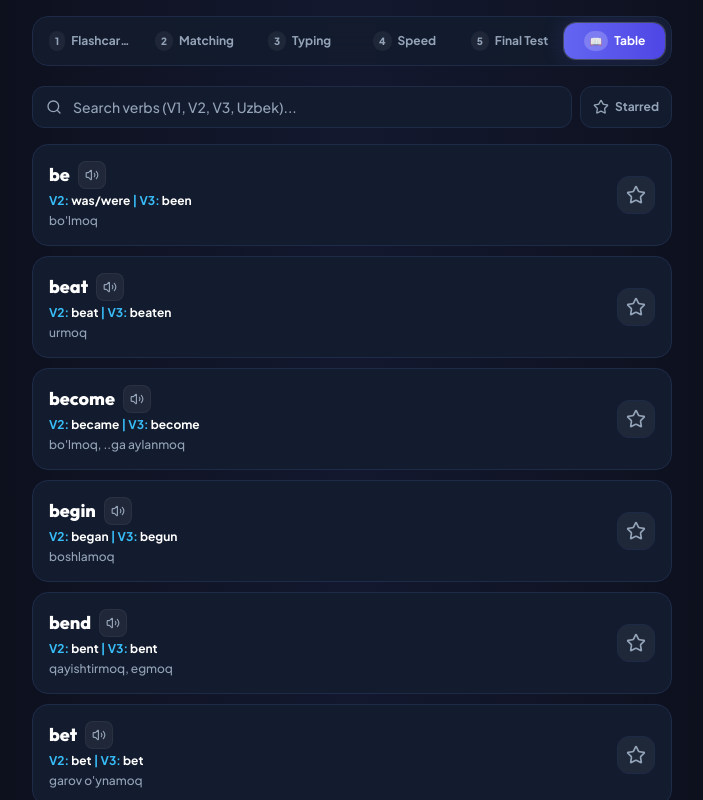
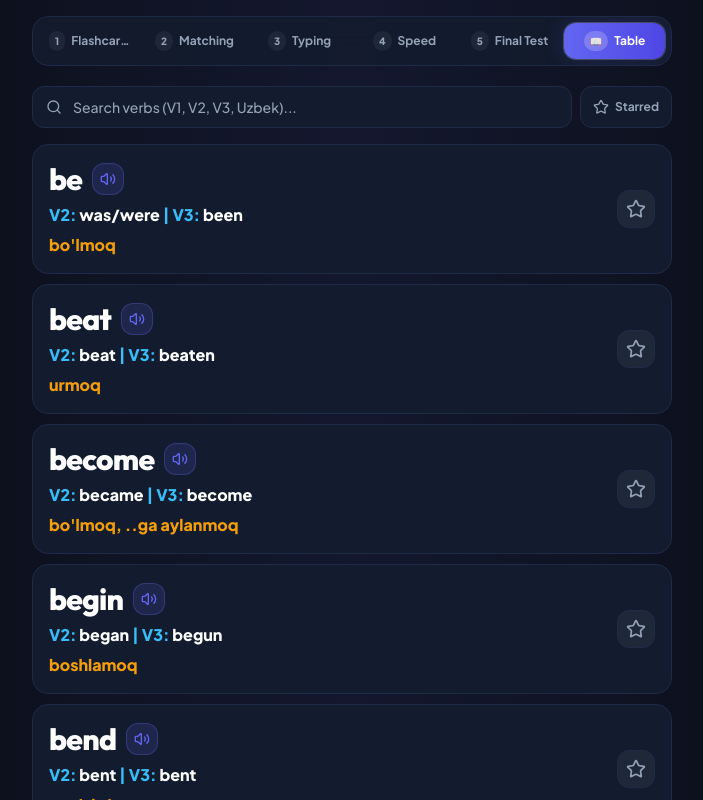
Before and after one commit to shohruzisroilov/irregular-verbs-game, a Next.js app: page / in a window 1280 px wide. Both pictures are taken after a click on the button "Table". Shown: the top 800 px of the page, without its empty margins (288-991 px from the left). Built offline with nearby package versions, Linux system fonts and the light colour scheme.

Commit message:
Enlarge verb forms V1, V2, V3 and Uzbek translations across all learning modes

```diff
--- a/src/components/DictionaryMode.tsx
+++ b/src/components/DictionaryMode.tsx
@@ -74,23 +74,23 @@ export const DictionaryMode: React.FC<DictionaryModeProps> = ({ verbs, starred,
                 key={verb.id}
                 className="bg-dark-card border border-dark-border hover:border-brand-primary/40 rounded-2xl p-4 flex items-center justify-between gap-3 transition-all"
               >
-                <div className="flex flex-col gap-1">
-                  <div className="flex items-center gap-2">
-                    <span className="font-heading font-extrabold text-lg text-white">
+                <div className="flex flex-col gap-1.5">
+                  <div className="flex items-center gap-2.5">
+                    <span className="font-heading font-black text-2xl sm:text-3xl text-white tracking-tight">
                       {verb.v1}
                     </span>
                     <button
                       onClick={() => sound.speak(`${verb.v1}, ${verb.v2}, ${verb.v3}`)}
-                      className="w-7 h-7 rounded-lg bg-white/5 hover:bg-brand-primary hover:text-white border border-white/5 flex items-center justify-center text-dark-muted transition-all"
+                      className="w-8 h-8 rounded-xl bg-brand-primary/15 hover:bg-brand-primary hover:text-white border border-brand-primary/30 flex items-center justify-center text-brand-primary transition-all shrink-0"
                       title="Listen pronunciation"
                     >
-                      <Volume2 className="w-3.5 h-3.5" />
+                      <Volume2 className="w-4 h-4" />
                     </button>
                   </div>
-                  <div className="text-xs font-bold text-brand-accent">
-                    V2: <span className="text-white">{verb.v2}</span> | V3: <span className="text-white">{verb.v3}</span>
+                  <div className="text-sm sm:text-base font-extrabold text-brand-accent">
+                    V2: <span className="text-white font-black">{verb.v2}</span> | V3: <span className="text-white font-black">{verb.v3}</span>
                   </div>
-                  <div className="text-xs font-medium text-dark-muted">
+                  <div className="text-sm sm:text-base font-extrabold text-brand-amber">
                     {verb.uz}
                   </div>
                 </div>
--- a/src/components/MatchingMode.tsx
+++ b/src/components/MatchingMode.tsx
@@ -113,7 +113,7 @@ export const MatchingMode: React.FC<MatchingModeProps> = ({ verbs, onComplete })
             <button
               key={card.id}
               onClick={() => handleCardClick(card)}
-              className={`min-h-[70px] sm:min-h-[85px] p-2.5 sm:p-3 rounded-2xl border font-sans font-extrabold text-xs sm:text-sm whitespace-pre-line flex items-center justify-center text-center transition-all duration-200 active:scale-95 ${style}`}
+              className={`min-h-[72px] sm:min-h-[85px] p-2.5 sm:p-3 rounded-2xl border font-sans font-black text-sm sm:text-base whitespace-pre-line flex items-center justify-center text-center transition-all duration-200 active:scale-95 ${style}`}
             >
               {card.text}
             </button>
--- a/src/components/QuizMode.tsx
+++ b/src/components/QuizMode.tsx
@@ -210,13 +210,13 @@ export const QuizMode: React.FC<QuizModeProps> = ({ verbs, onCompleteTest }) =>
 
       {/* Target Word Prompt */}
       <div className="text-center py-3 flex flex-col items-center justify-center bg-black/20 border border-white/5 rounded-2xl p-4">
-        <span className="text-[11px] font-bold text-dark-muted uppercase tracking-wider mb-1">
+        <span className="text-xs font-bold text-dark-muted uppercase tracking-wider mb-1">
           {question.questionTitle}
         </span>
-        <h2 className="font-heading font-extrabold text-4xl text-white tracking-tight mb-0.5">
+        <h2 className="font-heading font-black text-4xl sm:text-5xl text-white tracking-tight mb-0.5">
           {question.targetWord}
         </h2>
-        <p className="text-xs text-dark-muted font-medium">
+        <p className="text-sm font-extrabold text-brand-amber">
           {question.subtext}
         </p>
       </div>
@@ -243,7 +243,7 @@ export const QuizMode: React.FC<QuizModeProps> = ({ verbs, onCompleteTest }) =>
               key={idx}
               disabled={isAnswered}
               onClick={() => handleSelectOption(option)}
-              className={`p-3.5 rounded-xl border font-sans text-base font-bold transition-all flex items-center justify-between active:scale-[0.98] ${btnStyle}`}
+              className={`p-3.5 rounded-xl border font-sans text-lg sm:text-xl font-black transition-all flex items-center justify-between active:scale-[0.98] ${btnStyle}`}
             >
               <span>{option}</span>
               {isAnswered && isCorrect && <Check className="w-5 h-5 text-brand-emerald" />}
--- a/src/components/SpeedMode.tsx
+++ b/src/components/SpeedMode.tsx
@@ -147,10 +147,10 @@ export const SpeedMode: React.FC<SpeedModeProps> = ({ verbs, onComplete }) => {
         question && (
           <div className="bg-dark-card border border-dark-border rounded-3xl p-6 flex flex-col gap-6 shadow-card">
             <div className="text-center py-4">
-              <h2 className="font-heading font-extrabold text-4xl text-white tracking-tight">
+              <h2 className="font-heading font-black text-5xl text-white tracking-tight">
                 {question.targetWord}
               </h2>
-              <p className="text-xs text-dark-muted font-medium mt-1">
+              <p className="text-sm font-extrabold text-brand-amber mt-1.5">
                 {question.subtext}
               </p>
             </div>
@@ -160,7 +160,7 @@ export const SpeedMode: React.FC<SpeedModeProps> = ({ verbs, onComplete }) => {
                 <button
                   key={idx}
                   onClick={() => handleSelectOption(opt)}
-                  className="p-4 rounded-2xl bg-white/5 border border-dark-border hover:bg-white/10 hover:border-white/20 text-white font-sans text-base font-bold transition-all active:scale-95 text-center"
+                  className="p-4 rounded-2xl bg-white/5 border border-dark-border hover:bg-white/10 hover:border-white/20 text-white font-sans text-lg sm:text-xl font-black transition-all active:scale-95 text-center"
                 >
                   {opt}
                 </button>
--- a/src/components/TypingMode.tsx
+++ b/src/components/TypingMode.tsx
@@ -73,10 +73,10 @@ export const TypingMode: React.FC<TypingModeProps> = ({ verbs, onCorrect }) => {
       </div>
 
       <div className="text-center py-1 sm:py-2">
-        <h2 className="font-heading font-extrabold text-3xl sm:text-4xl text-white tracking-tight">
+        <h2 className="font-heading font-black text-4xl sm:text-5xl text-white tracking-tight">
           {currentVerb.v1}
         </h2>
-        <p className="text-xs sm:text-sm text-brand-amber font-semibold mt-0.5 sm:mt-1">
+        <p className="text-base sm:text-lg text-brand-amber font-extrabold mt-1">
           {currentVerb.uz}
         </p>
       </div>
```
Also changed, not shown: src/components/FlashcardMode.tsx (+11 -8 lines).
